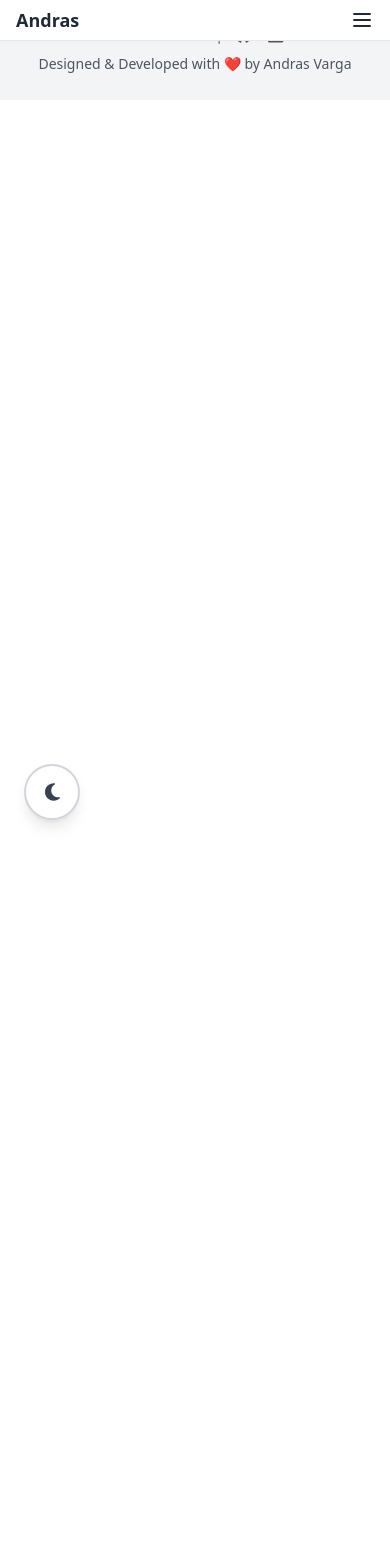
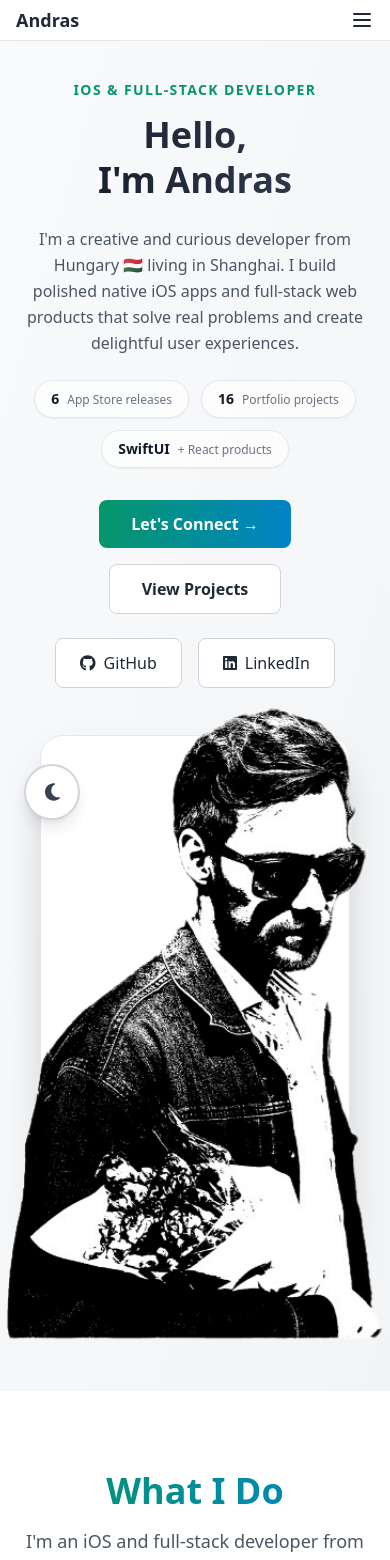
Before and after one commit to andris811/avdev, a React (Create React App) app: page /blog#intro in a window 390 px wide. Shown: the top 1560 px of the page. Before the commit the page ends 844 px from the top, so only its background shows below. Built offline with nearby package versions, Linux system fonts and the light colour scheme.

Commit message:
hero updates and theme change

```diff
--- a/src/App.js
+++ b/src/App.js
@@ -16,6 +16,9 @@ function App() {
         <Navbar />
         <Routes>
           <Route path="/" element={<HomePage />} />
+          <Route path="/intro" element={<HomePage />} />
+          <Route path="/about" element={<HomePage />} />
+          <Route path="/contact" element={<HomePage />} />
           <Route path="/projects" element={<AllProjectsPage />} />
           <Route path="/cv" element={<CVPage />} />
           <Route path="/blog" element={<BlogPage />} />
--- a/src/components/About.jsx
+++ b/src/components/About.jsx
@@ -4,22 +4,22 @@ import { FaCode, FaMobileAlt, FaPalette, FaServer } from "react-icons/fa";
 const About = () => {
   const services = [
     {
-      icon: <FaCode className="text-4xl mb-4 text-purple-600 dark:text-purple-400 transition-transform duration-300 group-hover:scale-110 group-hover:rotate-3" />,
+      icon: <FaCode className="text-4xl mb-4 text-sky-600 dark:text-sky-300 transition-transform duration-300 group-hover:scale-110 group-hover:rotate-3" />,
       title: "Full-Stack Development",
       description: "Building scalable web applications with modern frameworks like React, Next.js, Node.js, and database solutions.",
     },
     {
-      icon: <FaMobileAlt className="text-4xl mb-4 text-blue-600 dark:text-blue-400 transition-transform duration-300 group-hover:scale-110 group-hover:rotate-3" />,
+      icon: <FaMobileAlt className="text-4xl mb-4 text-emerald-600 dark:text-emerald-300 transition-transform duration-300 group-hover:scale-110 group-hover:rotate-3" />,
       title: "Mobile Development",
       description: "Creating native iOS apps with Swift and SwiftUI, focusing on clean UX and seamless performance.",
     },
     {
-      icon: <FaPalette className="text-4xl mb-4 text-pink-600 dark:text-pink-400 transition-transform duration-300 group-hover:scale-110 group-hover:rotate-3" />,
+      icon: <FaPalette className="text-4xl mb-4 text-slate-600 dark:text-slate-300 transition-transform duration-300 group-hover:scale-110 group-hover:rotate-3" />,
       title: "UI/UX Design",
       description: "Designing beautiful, intuitive interfaces with Figma and bringing them to life with modern CSS frameworks.",
     },
     {
-      icon: <FaServer className="text-4xl mb-4 text-green-600 dark:text-green-400 transition-transform duration-300 group-hover:scale-110 group-hover:rotate-3" />,
+      icon: <FaServer className="text-4xl mb-4 text-teal-600 dark:text-teal-300 transition-transform duration-300 group-hover:scale-110 group-hover:rotate-3" />,
       title: "Backend & APIs",
       description: "Developing robust REST APIs and backend systems with Express, NestJS, Django, and Spring Boot.",
     },
@@ -39,11 +39,11 @@ const About = () => {
         {/* Section Header */}
         <div className="text-center mb-16"
         >
-          <h2 className="text-4xl md:text-5xl font-bold mb-4 bg-gradient-to-r from-purple-600 to-blue-600 dark:from-purple-400 dark:to-blue-400 bg-clip-text text-transparent">
+          <h2 className="text-4xl md:text-5xl font-bold mb-4 bg-gradient-to-r from-emerald-600 to-sky-600 dark:from-emerald-300 dark:to-sky-300 bg-clip-text text-transparent">
             What I Do
           </h2>
           <p className="text-lg text-gray-600 dark:text-gray-300 max-w-2xl mx-auto">
-            I'm a full-stack developer from Hungary, based in Shanghai. I specialize in creating elegant,
+            I'm an iOS and full-stack developer from Hungary, based in Shanghai. I specialize in creating elegant,
             high-performance applications that solve real-world problems.
           </p>
         </div>
@@ -91,7 +91,7 @@ const About = () => {
                 "User-focused design thinking"
               ].map((strength, index) => (
                 <li key={index} className="flex items-start gap-3">
-                  <span className="text-purple-600 dark:text-purple-400 mt-1">✓</span>
+                  <span className="text-emerald-600 dark:text-emerald-300 mt-1">✓</span>
                   <span className="text-gray-700 dark:text-gray-300">{strength}</span>
                 </li>
               ))}
--- a/src/components/Introduction.jsx
+++ b/src/components/Introduction.jsx
@@ -1,8 +1,41 @@
 import { FontAwesomeIcon } from "@fortawesome/react-fontawesome";
 import { faGithub, faLinkedin } from "@fortawesome/free-brands-svg-icons";
+import { motion, useReducedMotion } from "framer-motion";
 import { Link } from "react-scroll";
 
 const Introduction = () => {
+  const prefersReducedMotion = useReducedMotion();
+  const profileImage = `${process.env.PUBLIC_URL}/images/profile.png`;
+  const columns = 5;
+  const rows = 6;
+  const heroSignals = [
+    { value: "6", label: "App Store releases" },
+    { value: "16", label: "Portfolio projects" },
+    { value: "SwiftUI", label: "+ React products" },
+  ];
+  const textMotion = prefersReducedMotion
+    ? {}
+    : {
+        initial: { opacity: 0, y: 16 },
+        animate: { opacity: 1, y: 0 },
+      };
+  const tiles = Array.from({ length: columns * rows }, (_, index) => {
+    const column = index % columns;
+    const row = Math.floor(index / columns);
+    const xFromCenter = column - (columns - 1) / 2;
+    const yFromCenter = row - (rows - 1) / 2;
+    const drift = 34 + ((index * 11) % 28);
+
+    return {
+      index,
+      column,
+      row,
+      x: xFromCenter * drift,
+      y: yFromCenter * drift - 18,
+      rotate: ((index % 2 === 0 ? 1 : -1) * (10 + ((index * 7) % 16))),
+      radius: index % 3 === 0 ? "58% 42% 56% 44%" : index % 3 === 1 ? "44% 56% 48% 52%" : "52% 48% 42% 58%",
+    };
+  });
 
   return (
     <section
@@ -18,13 +51,70 @@ const Introduction = () => {
           <div className="relative order-2 md:order-1">
             <div className="relative w-full max-w-sm mx-auto">
               {/* Photo container - larger, pops out of frame */}
-              <div className="relative z-10 scale-110">
-                <img
-                  src={`${process.env.PUBLIC_URL}/images/profile.png`}
+              <motion.div
+                className="relative z-10 scale-110 w-full"
+                style={{ aspectRatio: "352 / 592" }}
+                initial={prefersReducedMotion ? false : { opacity: 0.92 }}
+                animate={{ opacity: 1 }}
+                transition={{ duration: 0.4 }}
+              >
+                <div
+                  className="absolute inset-0 grid"
+                  style={{
+                    gridTemplateColumns: `repeat(${columns}, 1fr)`,
+                    gridTemplateRows: `repeat(${rows}, 1fr)`,
+                  }}
+                  aria-hidden="true"
+                >
+                  {tiles.map((tile) => (
+                    <motion.div
+                      key={tile.index}
+                      className="will-change-transform"
+                      style={{
+                        backgroundImage: `url(${profileImage})`,
+                        backgroundSize: `${columns * 100}% ${rows * 100}%`,
+                        backgroundPosition: `${(tile.column / (columns - 1)) * 100}% ${(tile.row / (rows - 1)) * 100}%`,
+                      }}
+                      initial={
+                        prefersReducedMotion
+                          ? false
+                          : {
+                              opacity: 0,
+                              x: tile.x,
+                              y: tile.y,
+                              rotate: tile.rotate,
+                              scale: 0.82,
+                              borderRadius: tile.radius,
+                            }
+                      }
+                      animate={{
+                        opacity: 1,
+                        x: 0,
+                        y: 0,
+                        rotate: 0,
+                        scale: 1,
+                        borderRadius: "0%",
+                      }}
+                      transition={{
+                        duration: 0.75,
+                        delay: prefersReducedMotion ? 0 : 0.05 + tile.index * 0.018,
+                        ease: [0.22, 1, 0.36, 1],
+                      }}
+                    />
+                  ))}
+                </div>
+                <motion.img
+                  src={profileImage}
                   alt="Andras Varga - iOS and Full-Stack Developer"
-                  className="w-full h-auto object-contain"
+                  className="absolute inset-0 w-full h-full object-contain"
+                  initial={prefersReducedMotion ? false : { opacity: 0 }}
+                  animate={{ opacity: 1 }}
+                  transition={{
+                    duration: 0.25,
+                    delay: prefersReducedMotion ? 0 : 1.05,
+                  }}
                 />
-              </div>
+              </motion.div>
               {/* White background rectangle - same height as image, behind it */}
               <div className="absolute inset-0 bg-white dark:bg-gray-800 rounded-t-3xl shadow-2xl ring-1 ring-gray-200 dark:ring-gray-700 -z-10 scale-90 origin-top"></div>
             </div>
@@ -32,23 +122,84 @@ const Introduction = () => {
 
           {/* Right content - Text & CTA */}
           <div className="order-1 md:order-2 text-center md:text-left">
-            <p className="text-sm tracking-widest text-purple-600 dark:text-purple-400 uppercase mb-3 font-semibold">
+            <motion.p
+              {...textMotion}
+              transition={{ duration: 0.5, delay: 0.15 }}
+              className="text-sm tracking-widest text-emerald-600 dark:text-emerald-300 uppercase mb-3 font-semibold"
+            >
               iOS & Full-Stack Developer
-            </p>
+            </motion.p>
 
-            <h1 className="text-4xl md:text-5xl xl:text-6xl 2xl:text-7xl font-bold mb-6 leading-tight bg-gradient-to-r from-gray-900 to-gray-700 dark:from-white dark:to-gray-300 bg-clip-text text-transparent">
+            <motion.h1
+              {...textMotion}
+              transition={{ duration: 0.55, delay: 0.25 }}
+              className="text-4xl md:text-5xl xl:text-6xl 2xl:text-7xl font-bold mb-6 leading-tight bg-gradient-to-r from-gray-900 to-gray-700 dark:from-white dark:to-gray-300 bg-clip-text text-transparent"
+            >
               Hello, <br />
               I'm Andras
-            </h1>
+            </motion.h1>
 
-            <p className="text-base md:text-lg xl:text-xl text-gray-600 dark:text-gray-300 mb-8 max-w-xl mx-auto md:mx-0 leading-relaxed">
+            <motion.p
+              {...textMotion}
+              transition={{ duration: 0.55, delay: 0.35 }}
+              className="text-base md:text-lg xl:text-xl text-gray-600 dark:text-gray-300 mb-6 max-w-xl mx-auto md:mx-0 leading-relaxed"
+            >
               I'm a creative and curious developer from Hungary 🇭🇺 living in
               Shanghai. I build polished native iOS apps and full-stack web
               products that solve real problems and create delightful user
               experiences.
-            </p>
+            </motion.p>
 
-            <div className="flex flex-wrap gap-4 justify-center md:justify-start mb-8">
+            <motion.div
+              {...textMotion}
+              transition={{ duration: 0.55, delay: 0.45 }}
+              className="flex flex-wrap justify-center md:justify-start gap-3 max-w-xl mx-auto md:mx-0 mb-8"
+            >
+              {heroSignals.map((signal) => (
+                <div
+                  key={signal.label}
+                  className="inline-flex items-baseline gap-2 rounded-full border border-gray-200 bg-white/70 px-4 py-2 shadow-sm dark:border-gray-700 dark:bg-gray-800/60"
+                >
+                  <span className="text-sm font-bold text-gray-900 dark:text-white">
+                    {signal.value}
+                  </span>
+                  <span className="text-xs text-gray-500 dark:text-gray-400">
+                    {signal.label}
+                  </span>
+                </div>
+              ))}
+            </motion.div>
+
+            <motion.div
+              {...textMotion}
+              transition={{ duration: 0.55, delay: 0.55 }}
+              className="flex flex-wrap gap-4 justify-center md:justify-start mb-6"
+            >
+              <Link
+                to="contact"
+                smooth={true}
+                duration={500}
+                offset={-80}
+                className="inline-block px-8 py-3 text-base font-semibold bg-gradient-to-r from-emerald-600 to-sky-600 text-white rounded-lg hover:shadow-lg transition-shadow duration-200 cursor-pointer"
+              >
+                Let's Connect →
+              </Link>
+              <Link
+                to="projects"
+                smooth={true}
+                duration={500}
+                offset={-80}
+                className="inline-block px-8 py-3 text-base font-semibold rounded-lg bg-white dark:bg-gray-800 border border-gray-300 dark:border-gray-600 text-gray-800 dark:text-gray-200 hover:shadow-lg transition-shadow duration-200 cursor-pointer"
+              >
+                View Projects
+              </Link>
+            </motion.div>
+
+            <motion.div
+              {...textMotion}
+              transition={{ duration: 0.55, delay: 0.65 }}
+              className="flex flex-wrap gap-4 justify-center md:justify-start"
+            >
               <a
                 href="https://github.com/andris811"
                 target="_blank"
@@ -67,19 +218,7 @@ const Introduction = () => {
                 <FontAwesomeIcon icon={faLinkedin} />
                 LinkedIn
               </a>
-            </div>
-
-            <div>
-              <Link
-                to="contact"
-                smooth={true}
-                duration={500}
-                offset={-80}
-                className="inline-block px-8 py-3 text-base font-semibold bg-gradient-to-r from-purple-600 to-blue-600 text-white rounded-lg hover:shadow-lg transition-shadow duration-200 cursor-pointer"
-              >
-                Let's Connect →
-              </Link>
-            </div>
+            </motion.div>
           </div>
         </div>
       </div>
--- a/src/components/Projects.jsx
+++ b/src/components/Projects.jsx
@@ -16,7 +16,7 @@ const Projects = () => {
       <div className="max-w-7xl mx-auto">
         {/* Section Header */}
         <div className="text-center mb-16">
-          <h2 className="text-4xl md:text-5xl font-bold mb-4 bg-gradient-to-r from-purple-600 to-blue-600 dark:from-purple-400 dark:to-blue-400 bg-clip-text text-transparent">
+          <h2 className="text-4xl md:text-5xl font-bold mb-4 bg-gradient-to-r from-emerald-600 to-sky-600 dark:from-emerald-300 dark:to-sky-300 bg-clip-text text-transparent">
             Featured Projects
           </h2>
           <p className="text-lg text-gray-600 dark:text-gray-300 max-w-2xl mx-auto">
@@ -37,7 +37,7 @@ const Projects = () => {
         <div className="text-center mt-12">
           <RouterLink
             to="/projects"
-            className="inline-block px-8 py-3 bg-gradient-to-r from-purple-600 to-blue-600 text-white rounded-lg font-semibold hover:shadow-lg transition-shadow duration-200"
+            className="inline-block px-8 py-3 bg-gradient-to-r from-emerald-600 to-sky-600 text-white rounded-lg font-semibold hover:shadow-lg transition-shadow duration-200"
           >
             View All Projects ({projectsData.length - 3} more)
           </RouterLink>
--- a/src/pages/AllProjectsPage.jsx
+++ b/src/pages/AllProjectsPage.jsx
@@ -17,7 +17,7 @@ const AllProjectsPage = () => {
         <div className="max-w-7xl mx-auto px-6 py-4">
           <Link
             to="/"
-            className="inline-flex items-center gap-2 text-purple-600 dark:text-purple-400 hover:text-purple-700 dark:hover:text-purple-300 transition-colors duration-150"
+            className="inline-flex items-center gap-2 text-emerald-600 dark:text-emerald-300 hover:text-emerald-700 dark:hover:text-emerald-200 transition-colors duration-150"
           >
             <FaArrowLeft />
             <span className="font-semibold">Back to Home</span>
@@ -30,7 +30,7 @@ const AllProjectsPage = () => {
         <div className="max-w-7xl mx-auto">
           {/* Section Header */}
           <div className="text-center mb-16">
-            <h1 className="text-4xl md:text-5xl font-bold mb-4 bg-gradient-to-r from-purple-600 to-blue-600 dark:from-purple-400 dark:to-blue-400 bg-clip-text text-transparent">
+            <h1 className="text-4xl md:text-5xl font-bold mb-4 bg-gradient-to-r from-emerald-600 to-sky-600 dark:from-emerald-300 dark:to-sky-300 bg-clip-text text-transparent">
               All Projects
             </h1>
             <p className="text-lg text-gray-600 dark:text-gray-300 max-w-2xl mx-auto">
--- a/src/pages/BlogPostPage.jsx
+++ b/src/pages/BlogPostPage.jsx
@@ -15,7 +15,7 @@ const BlogPostPage = () => {
       <div className="min-h-screen bg-white dark:bg-gray-900 text-gray-800 dark:text-gray-200 pt-24 pb-12 px-4">
         <div className="max-w-3xl mx-auto text-center">
           <h1 className="text-2xl font-bold mb-4">Post not found</h1>
-          <Link to="/blog" className="text-purple-600 dark:text-purple-400 hover:underline">
+          <Link to="/blog" className="text-emerald-600 dark:text-emerald-300 hover:underline">
             ← Back to Blog
           </Link>
         </div>
@@ -102,14 +102,14 @@ const BlogPostPage = () => {
       <article className="max-w-3xl mx-auto">
         <Link
           to="/blog"
-          className="inline-flex items-center gap-2 text-sm text-purple-600 dark:text-purple-400 hover:underline mb-8"
+          className="inline-flex items-center gap-2 text-sm text-emerald-600 dark:text-emerald-300 hover:underline mb-8"
         >
           ← Back to Blog
         </Link>
 
         <header className="mb-8">
           <div className="flex items-center gap-3 mb-4">
-            <time className="text-sm text-purple-600 dark:text-purple-400 font-medium">
+            <time className="text-sm text-emerald-600 dark:text-emerald-300 font-medium">
               {formatDate(post.date)}
             </time>
             <div className="flex flex-wrap gap-2">
--- a/src/pages/HomePage.jsx
+++ b/src/pages/HomePage.jsx
@@ -1,4 +1,5 @@
 import React, { useEffect } from "react";
+import { useLocation } from "react-router-dom";
 import Introduction from "../components/Introduction";
 import About from "../components/About";
 import Projects from "../components/Projects";
@@ -6,11 +7,17 @@ import Contact from "../components/Contact";
 import ScrollToTopButton from "../components/ScrollToTopButton";
 
 const HomePage = () => {
+  const location = useLocation();
+
   useEffect(() => {
-    const hash = window.location.hash.slice(1);
-    if (hash) {
+    const sectionIds = ["intro", "about", "projects", "contact"];
+    const routeSection = location.pathname.slice(1);
+    const hashSection = window.location.hash.slice(1);
+    const section = sectionIds.includes(routeSection) ? routeSection : hashSection;
+
+    if (sectionIds.includes(section)) {
       setTimeout(() => {
-        const element = document.getElementById(hash);
+        const element = document.getElementById(section);
         if (element) {
           const offset = -80;
           const position = element.getBoundingClientRect().top + window.pageYOffset;
@@ -18,7 +25,7 @@ const HomePage = () => {
         }
       }, 100);
     }
-  }, []);
+  }, [location.pathname]);
 
   return (
     <main className="md:pt-20">
```
Also changed, not shown: src/components/Contact.jsx (+8 -8 lines), src/components/Navbar.jsx (+14 -14 lines), src/components/ProjectCard.jsx (+5 -5 lines), src/pages/BlogPage.jsx (+11 -11 lines), src/pages/CVPage.jsx (+23 -23 lines).
